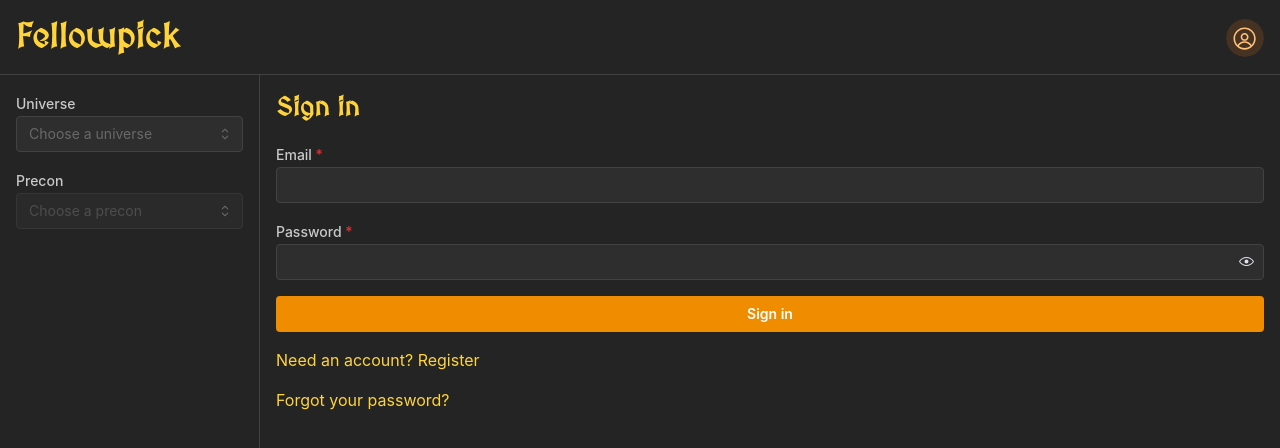
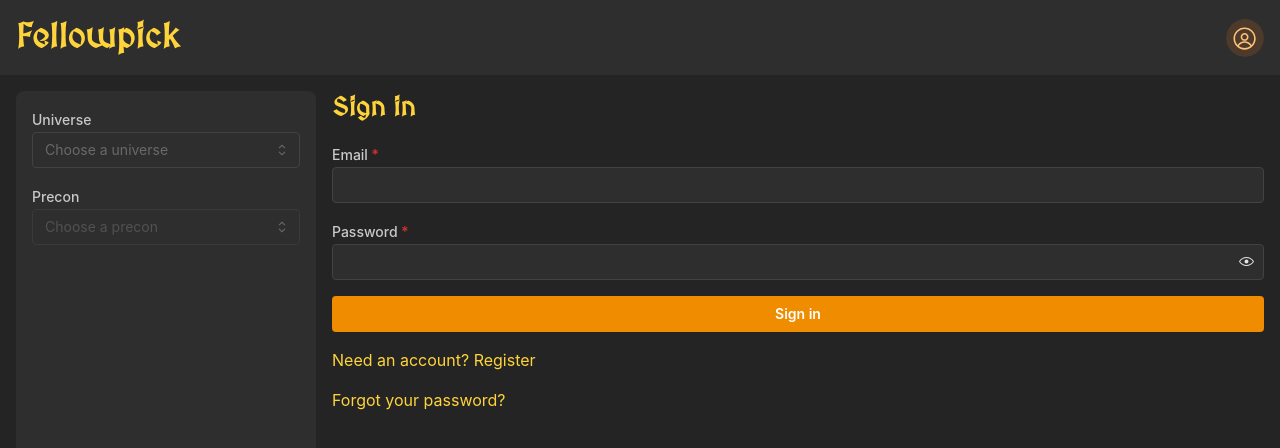
Before and after one commit to jon-athan-hall/fellowpick-gui, a React (Vite) app: page /login in a window 1280 px wide. Shown: the top 448 px of the page. Built offline with nearby package versions, Linux system fonts and the light colour scheme; no server answers.

Commit message:
Make a card based design out of the sidebar nav and other pages.

```diff
--- a/src/app/app-layout.tsx
+++ b/src/app/app-layout.tsx
@@ -57,11 +57,13 @@
 
   return (
     <AppShell
+      // navbar.width = 300 visible + 16 left inset = 316; Main offsets by full width.
       header={{ height: 75 }}
-      navbar={{ width: 260, breakpoint: 'sm', collapsed: { mobile: !navOpened } }}
+      navbar={{ width: 316, breakpoint: 'sm', collapsed: { mobile: !navOpened } }}
       padding="md"
+      withBorder={false}
     >
-      <AppShell.Header>
+      <AppShell.Header bg="dark.6">
         <Group h="100%" p="md" justify="space-between">
           <Group gap="sm">
             <Burger opened={navOpened} onClick={toggleNav} hiddenFrom="sm" size="sm" />
@@ -114,7 +116,18 @@
         </Group>
       </AppShell.Header>
 
-      <AppShell.Navbar p="md">
+      <AppShell.Navbar
+        p="md"
+        bg="dark.6"
+        style={{
+          top: 'calc(var(--app-shell-header-offset) + 16px)',
+          left: 16,
+          bottom: 16,
+          width: 300,
+          height: 'auto',
+          borderRadius: 'var(--mantine-radius-md)',
+        }}
+      >
         <Select
           label="Universe"
           placeholder="Choose a universe"
--- a/src/pages/precon-detail-page.tsx
+++ b/src/pages/precon-detail-page.tsx
@@ -152,6 +152,7 @@
 
   return (
     <Stack gap="lg">
+      <Paper bg="dark.6" p="md" radius="md">
         <Stack align="center" gap="xs">
           <Title order={2}>{precon.name}</Title>
           <Text size="md" c="secondary">
@@ -159,6 +160,7 @@
           </Text>
           <ManaCost cost={precon.colorIdentity.map((c) => `{${c}}`).join('')} size={24} />
         </Stack>
+      </Paper>
 
       {!isAuthenticated && (
         <Alert variant="light" color="secondary">
--- a/src/pages/precons-page.tsx
+++ b/src/pages/precons-page.tsx
@@ -1,4 +1,4 @@
-import { Card, Image, SimpleGrid, Stack, Text, Title, UnstyledButton } from '@mantine/core';
+import { Card, Image, Paper, SimpleGrid, Stack, Text, Title, UnstyledButton } from '@mantine/core';
 import { useNavigate, useParams } from 'react-router-dom';
 import universes from '../data/universes.json';
 import { ManaCost, loadPrecon } from '../features/pick';
@@ -21,7 +21,9 @@
 
   return (
     <Stack gap="lg">
-      <Title order={1}>{universe.name} Precon Decks</Title>
+      <Paper bg="dark.6" p="md" radius="md">
+        <Title order={1} ta="center">{universe.name}</Title>
+      </Paper>
       <SimpleGrid cols={{ base: 1, sm: 2 }} spacing="lg">
         {universe.precons.map((p) => {
           const precon = loadPrecon(universeId, p.id);
```
Lines whose indentation alone changed are shown as unchanged.
